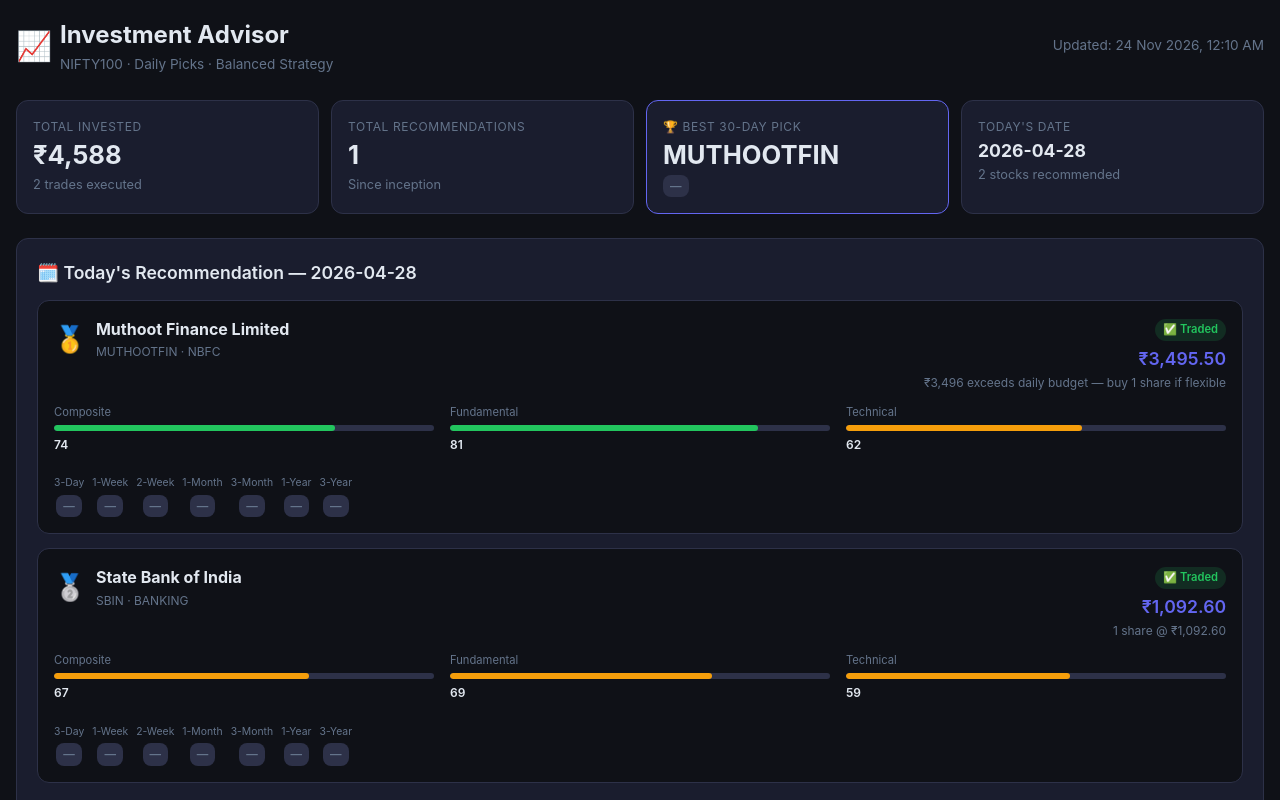
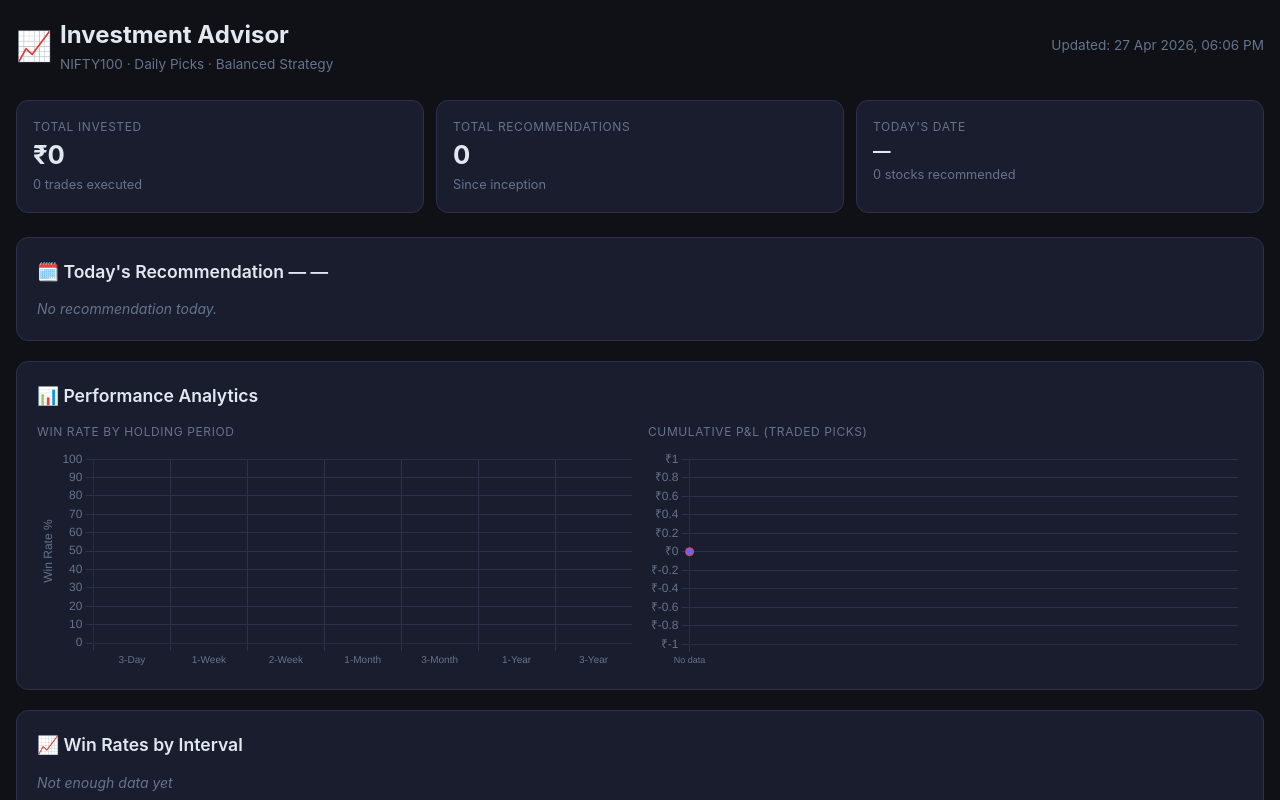
Before and after one commit to adityajain490-ux/investment-dashboard, a plain HTML site: page index.html in a window 1280 px wide. Shown: the top 800 px of the page. Drawn offline with nearby package versions, Linux system fonts and the light colour scheme.

Commit message:
Update dashboard — 2026-11-24 19:15 UTC

```diff
--- a/index.html
+++ b/index.html
@@ -132,97 +132,33 @@
       <div class="subtitle">NIFTY100 · Daily Picks · Balanced Strategy</div>
     </div>
   </div>
-  <div class="subtitle">Updated: 24 Nov 2026, 12:10 AM</div>
+  <div class="subtitle">Updated: 27 Apr 2026, 06:06 PM</div>
 </div>
 
 <!-- KPI Summary -->
 <div class="kpi-row">
   <div class="kpi-card">
     <div class="kpi-title">Total Invested</div>
-    <div class="kpi-value">₹4,588</div>
-    <div class="kpi-sub">2 trades executed</div>
+    <div class="kpi-value">₹0</div>
+    <div class="kpi-sub">0 trades executed</div>
   </div>
   <div class="kpi-card">
     <div class="kpi-title">Total Recommendations</div>
-    <div class="kpi-value">1</div>
+    <div class="kpi-value">0</div>
     <div class="kpi-sub">Since inception</div>
   </div>
-  <div class="kpi-card kpi-highlight"><div class="kpi-title">🏆 Best 30-Day Pick</div><div class="kpi-value">MUTHOOTFIN</div><div class="kpi-sub"><span class="badge badge-neutral">—</span></div></div>
+
   <div class="kpi-card">
     <div class="kpi-title">Today's Date</div>
-    <div class="kpi-value" style="font-size:1.1rem">2026-04-28</div>
-    <div class="kpi-sub">2 stocks recommended</div>
+    <div class="kpi-value" style="font-size:1.1rem">—</div>
+    <div class="kpi-sub">0 stocks recommended</div>
   </div>
 </div>
 
 <!-- Today's Recommendation -->
 <div class="section">
-  <h2>🗓️ Today's Recommendation — 2026-04-28</h2>
-
-    <div class="rec-card">
-      <div class="rec-header">
-        <div class="rec-title">
-          <span class="rank-icon">🥇</span>
-          <div>
-            <div class="stock-name">Muthoot Finance Limited</div>
-            <div class="stock-meta">MUTHOOTFIN · NBFC</div>
-          </div>
-        </div>
-        <div class="rec-right">
-          <span class="trade-badge traded">✅ Traded</span>
-          <div class="stock-price">₹3,495.50</div>
-          <div class="qty-note">₹3,496 exceeds daily budget — buy 1 share if flexible</div>
-        </div>
-      </div>
-      <div class="score-row">
-        <div class="score-item">
-          <div class="score-sublabel">Composite</div>
-          <div class="score-bar-wrap"><div class="score-bar" style="width:74%;background:#22c55e"></div></div><span class="score-label">74</span>
-        </div>
-        <div class="score-item">
-          <div class="score-sublabel">Fundamental</div>
-          <div class="score-bar-wrap"><div class="score-bar" style="width:81%;background:#22c55e"></div></div><span class="score-label">81</span>
-        </div>
-        <div class="score-item">
-          <div class="score-sublabel">Technical</div>
-          <div class="score-bar-wrap"><div class="score-bar" style="width:62%;background:#f59e0b"></div></div><span class="score-label">62</span>
-        </div>
-      </div>
-      <div class="metrics-row"></div>
-      <div class="returns-row"><div class="return-cell"><div class="return-label">3-Day</div><span class="badge badge-neutral">—</span></div><div class="return-cell"><div class="return-label">1-Week</div><span class="badge badge-neutral">—</span></div><div class="return-cell"><div class="return-label">2-Week</div><span class="badge badge-neutral">—</span></div><div class="return-cell"><div class="return-label">1-Month</div><span class="badge badge-neutral">—</span></div><div class="return-cell"><div class="return-label">3-Month</div><span class="badge badge-neutral">—</span></div><div class="return-cell"><div class="return-label">1-Year</div><span class="badge badge-neutral">—</span></div><div class="return-cell"><div class="return-label">3-Year</div><span class="badge badge-neutral">—</span></div></div>
-    </div>
-    <div class="rec-card">
-      <div class="rec-header">
-        <div class="rec-title">
-          <span class="rank-icon">🥈</span>
-          <div>
-            <div class="stock-name">State Bank of India</div>
-            <div class="stock-meta">SBIN · BANKING</div>
-          </div>
-        </div>
-        <div class="rec-right">
-          <span class="trade-badge traded">✅ Traded</span>
-          <div class="stock-price">₹1,092.60</div>
-          <div class="qty-note">1 share @ ₹1,092.60</div>
-        </div>
-      </div>
-      <div class="score-row">
-        <div class="score-item">
-          <div class="score-sublabel">Composite</div>
-          <div class="score-bar-wrap"><div class="score-bar" style="width:67%;background:#f59e0b"></div></div><span class="score-label">67</span>
-        </div>
-        <div class="score-item">
-          <div class="score-sublabel">Fundamental</div>
-          <div class="score-bar-wrap"><div class="score-bar" style="width:69%;background:#f59e0b"></div></div><span class="score-label">69</span>
-        </div>
-        <div class="score-item">
-          <div class="score-sublabel">Technical</div>
-          <div class="score-bar-wrap"><div class="score-bar" style="width:59%;background:#f59e0b"></div></div><span class="score-label">59</span>
-        </div>
-      </div>
-      <div class="metrics-row"></div>
-      <div class="returns-row"><div class="return-cell"><div class="return-label">3-Day</div><span class="badge badge-neutral">—</span></div><div class="return-cell"><div class="return-label">1-Week</div><span class="badge badge-neutral">—</span></div><div class="return-cell"><div class="return-label">2-Week</div><span class="badge badge-neutral">—</span></div><div class="return-cell"><div class="return-label">1-Month</div><span class="badge badge-neutral">—</span></div><div class="return-cell"><div class="return-label">3-Month</div><span class="badge badge-neutral">—</span></div><div class="return-cell"><div class="return-label">1-Year</div><span class="badge badge-neutral">—</span></div><div class="return-cell"><div class="return-label">3-Year</div><span class="badge badge-neutral">—</span></div></div>
-    </div>
+  <h2>🗓️ Today's Recommendation — —</h2>
+  <p class='muted'>No recommendation today.</p>
 </div>
 
 <!-- Performance Charts -->
@@ -266,25 +202,7 @@
           <th class="center">90-Day</th>
         </tr>
       </thead>
-      <tbody><tr>
-              <td>2026-04-28</td>
-              <td><strong>MUTHOOTFIN</strong></td>
-              <td>₹3,495.50</td>
-              <td>73.9/100</td>
-              <td class="center">✅</td>
-              <td class="center"><span class="badge badge-neutral">—</span></td>
-              <td class="center"><span class="badge badge-neutral">—</span></td>
-              <td class="center"><span class="badge badge-neutral">—</span></td>
-            </tr><tr>
-              <td>2026-04-28</td>
-              <td><strong>SBIN</strong></td>
-              <td>₹1,092.60</td>
-              <td>66.6/100</td>
-              <td class="center">✅</td>
-              <td class="center"><span class="badge badge-neutral">—</span></td>
-              <td class="center"><span class="badge badge-neutral">—</span></td>
-              <td class="center"><span class="badge badge-neutral">—</span></td>
-            </tr></tbody>
+      <tbody><tr><td colspan='8' class='center'>No history yet</td></tr></tbody>
     </table>
   </div>
 </div>
```
